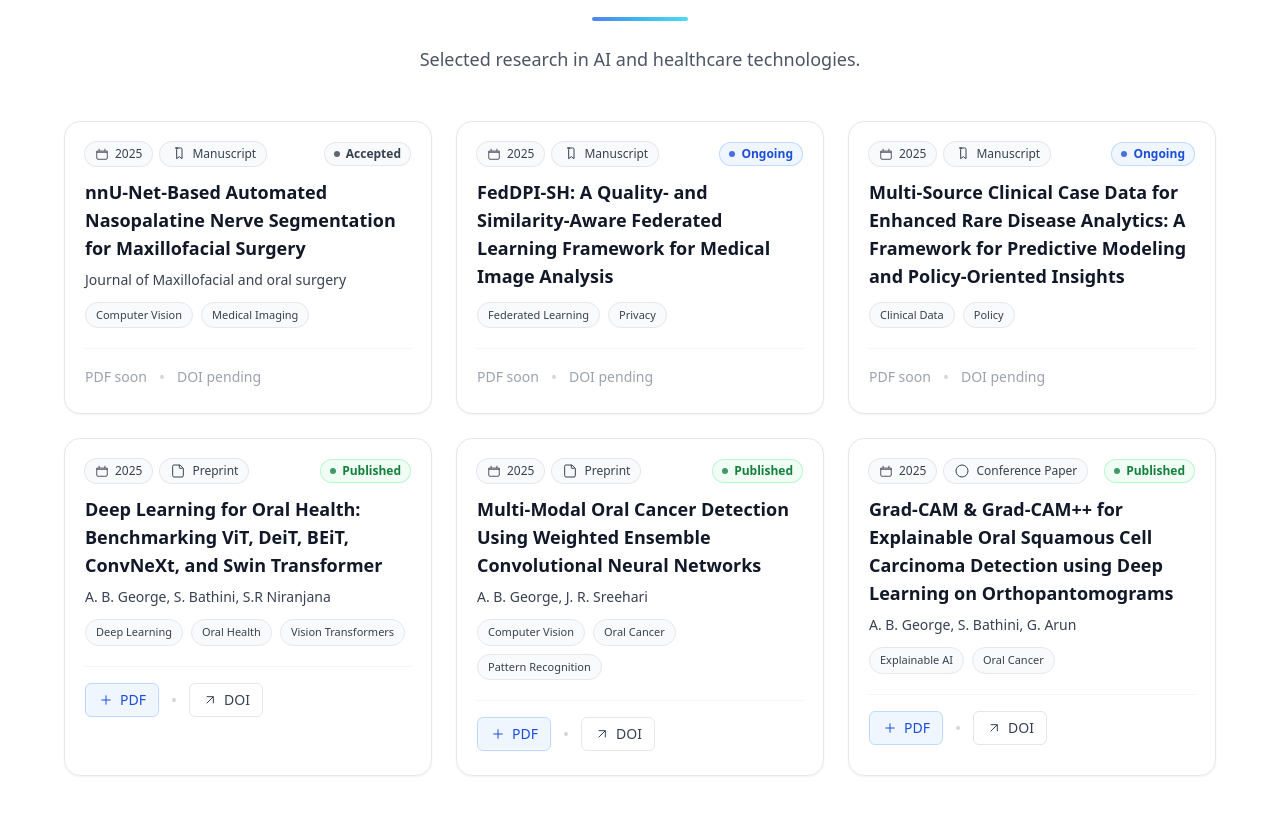
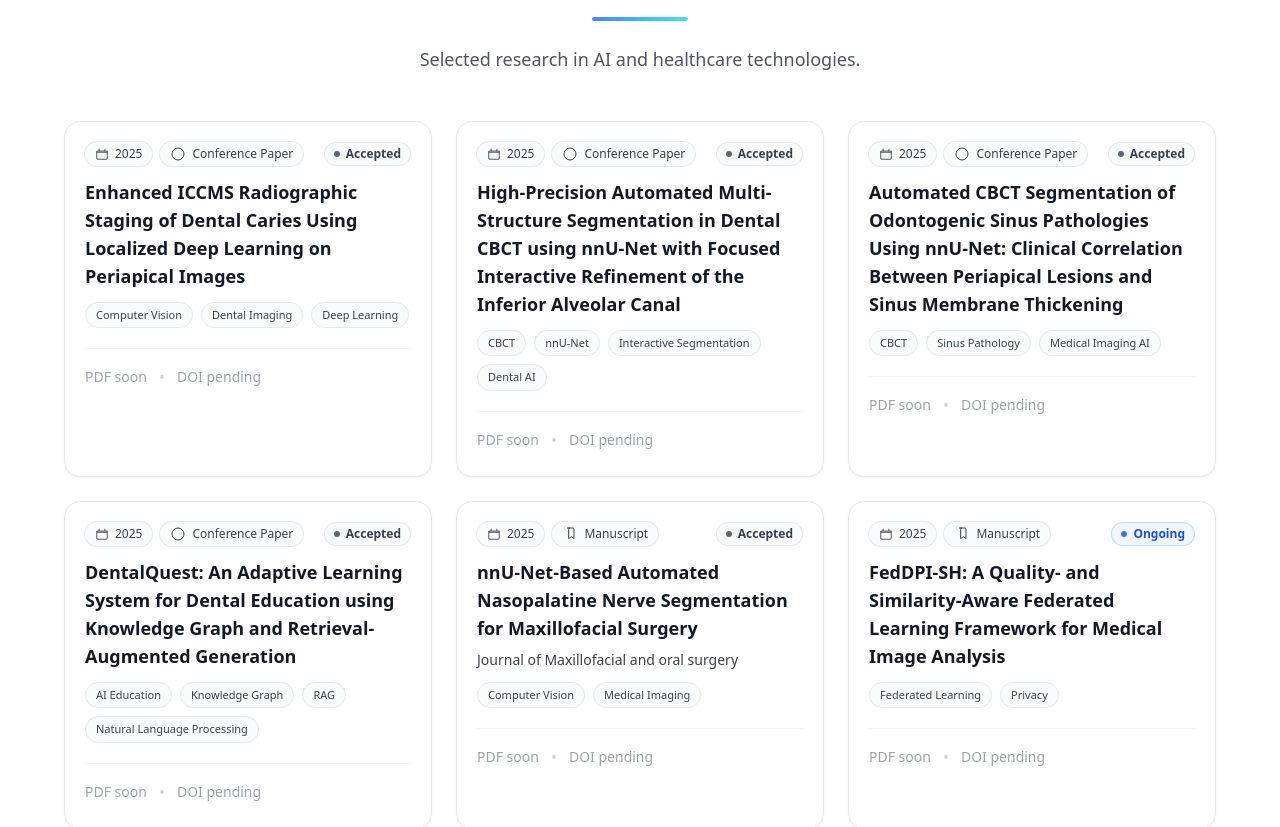
Before and after one commit to dicemed/website, a React (Create React App) app: page / in a window 1280 px wide. Shown: the part 2192-3019 px from the top of the page. Built offline with nearby package versions, Linux system fonts and the light colour scheme.

Commit message:
Apply the next set of changes to the release branch

```diff
--- a/src/Components/DiceMed.js
+++ b/src/Components/DiceMed.js
@@ -32,6 +32,8 @@ import { Swiper, SwiperSlide } from "swiper/react";
 import { Navigation, Pagination } from "swiper/modules";
 import miccai from "../Assets/miccai.png";
 import smart from "../Assets/smart.png"
+import paper from "../Assets/Best paper.jpg"
+import accepted from "../Assets/accepted.jpg"
 
 //Localized Achievements Component
 const AchievementsCarousel = () => {
@@ -40,6 +42,59 @@ const AchievementsCarousel = () => {
   const [paused, setPaused] = useState(false);
 
   const cards = [
+    <motion.div
+  whileHover={{ y: -6, scale: 1.01 }}
+  transition={{ type: "spring", stiffness: 220, damping: 24 }}
+  className="relative bg-white rounded-3xl shadow-md hover:shadow-xl ring-1 ring-gray-100
+             transition-all duration-500 overflow-hidden max-w-5xl mx-auto p-0"
+>
+  {/* Header */}
+  <div className="bg-gradient-to-r from-emerald-100 via-teal-50 to-cyan-100
+                  text-gray-800 py-5 px-8 text-left border-b border-gray-200">
+    <h3 className="text-xl md:text-2xl font-semibold">
+      AIHC Conference 2025 — Best Paper Award
+    </h3>
+    <p className="text-gray-600 text-sm md:text-base mt-1">
+      Track: Computer Vision & Artificial Intelligence
+    </p>
+  </div>
+
+  {/* Content */}
+  <div className="p-8 md:p-10 bg-gradient-to-br from-emerald-50 via-white to-cyan-50
+                  text-center flex flex-col items-center space-y-6">
+    <p className="text-gray-700 text-lg text-justify leading-relaxed max-w-3xl">
+      DiceMed received the <strong>Best Paper Award</strong> at the
+      <strong> AIHC Conference 2025</strong> for our work on automated CBCT-based
+      segmentation of odontogenic sinus pathologies.
+      The study established a clinically significant spatial correlation between
+      <em> periapical lesions</em> and <em>sinus membrane thickening</em>,
+      reinforcing the role of AI-driven maxillofacial imaging in diagnostic
+      decision support.
+    </p>
+
+    {/* PDF CTA */}
+    <a
+      href="https://drive.google.com/file/d/1IwqZeV2j7VMBoM_JVcFSpyYdH6-uu00B/view?usp=sharing"
+      target="_blank"
+      rel="noopener noreferrer"
+      className="inline-flex items-center gap-2 px-5 py-2.5 rounded-lg
+                 bg-gradient-to-r from-emerald-600 to-teal-500
+                 text-white text-sm font-semibold shadow-md
+                 hover:from-emerald-700 hover:to-teal-600
+                 transition-all duration-300"
+    >
+      <i className="fas fa-file-pdf"></i>
+      View Best Paper (PDF)
+    </a>
+
+    {/* Footer badge */}
+    <div className="flex justify-center items-center gap-3 text-emerald-700 font-medium text-sm">
+      <i className="fas fa-award text-emerald-600"></i>
+      Best Paper • Dental CBCT • Medical Imaging AI
+    </div>
+  </div>
+</motion.div>,
+
     // MICCAI 2025 CARD
     <motion.div
       whileHover={{ y: -6, scale: 1.01 }}
@@ -98,6 +153,7 @@ const AchievementsCarousel = () => {
         </div>
       </div>
     </motion.div>,
+
 
     // PATENT CARD — UK Design Patent
 <motion.div
@@ -612,6 +668,55 @@ const DiceMed = () => {
           {(() => {
             const publications = [
               {
+                title:"Enhanced ICCMS Radiographic Staging of Dental Caries Using Localized Deep Learning on Periapical Images",
+                year: 2025,
+                venue: "AIHC Conference",
+                authors: "",
+                type: "Conference Paper",
+                status: "Accepted",
+                doi: "",
+                pdf: "",
+                note: "Computer Vision • Dental Imaging • Deep Learning"
+              },
+
+              {
+                title:"High-Precision Automated Multi-Structure Segmentation in Dental CBCT using nnU-Net with Focused Interactive Refinement of the Inferior Alveolar Canal",
+                year: 2025,
+                venue: "AIHC Conference",
+                authors: "",
+                type: "Conference Paper",
+                status: "Accepted",
+                doi: "",
+                pdf: "",
+                note: "CBCT • nnU-Net • Interactive Segmentation • Dental AI"
+              },
+
+              {
+                title: "Automated CBCT Segmentation of Odontogenic Sinus Pathologies Using nnU-Net: Clinical Correlation Between Periapical Lesions and Sinus Membrane Thickening",
+                year: 2025,
+                venue: "AIHC Conference",
+                authors: "",
+                type: "Conference Paper",
+                status: "Accepted",
+                doi: "",
+                pdf: "",
+                note: "CBCT • Sinus Pathology • Medical Imaging AI"
+              },
+
+              {
+                title:"DentalQuest: An Adaptive Learning System for Dental Education using Knowledge Graph and Retrieval-Augmented Generation",
+                year: 2025,
+                venue: "AIHC Conference",
+                authors: "",
+                type: "Conference Paper",
+                status: "Accepted",
+                doi: "",
+                pdf: "",
+                note: "AI Education • Knowledge Graph • RAG • Natural Language Processing"
+              },
+
+
+              {
                 title:
                   "nnU-Net-Based Automated Nasopalatine Nerve Segmentation for Maxillofacial Surgery",
                 year: 2025,
@@ -1318,6 +1423,51 @@ const DiceMed = () => {
           {(() => {
             const news = [
             {
+              id: "aihc-2025-best-paper",
+              title: "DiceMed Wins Best Paper Award at AIHC 2025",
+              date: "2025-12-12",
+              location: "AIHC Conference",
+              summary:"DiceMed received the Best Paper Award at the AIHC 2025 Conference under the Computer Vision & AI track for its work on automated CBCT-based segmentation of odontogenic sinus pathologies. The award-winning paper presents a deep learning pipeline using nnU-Net to segment key maxillofacial structures and analyze the spatial correlation between periapical lesions and sinus membrane thickening, demonstrating clinically meaningful insights and improved diagnostic efficiency. ",
+              image: paper,
+              tags: ["Award", "AIHC 2025", "Best Paper", "Dental AI"],
+              ctaLabel: "",
+              ctaHref: "#publications"
+            },
+            {
+              id: "aihc-2025-accepted-papers",
+              title: "Four DiceMed Papers Accepted at AIHC 2025 Across AI Tracks",
+              date: "2025-12-11",
+              location: "AIHC Conference",
+              summary: "Four research papers authored by DiceMed were accepted at the AIHC 2025 Conference, reflecting the organization’s contributions across the Computer Vision & AI and AI & Natural Language Processing tracks. The accepted works address automated radiographic staging of dental caries, high-precision multi-structure segmentation in dental CBCT, deep learning–based analysis of odontogenic sinus pathologies, and AI-driven adaptive learning systems for dental education.",
+              image: accepted,
+              tags: ["AIHC 2025", "Accepted Papers", "Dental AI", "Computer Vision & AI", "AI & NLP"],
+              ctaLabel: "",
+              ctaHref: "#publications",
+              papers: [
+                  {
+                    id: 178,
+                    title: "Enhanced ICCMS Radiographic Staging of Dental Caries Using Localized Deep Learning on Periapical Images",
+                    track: "Computer Vision & AI"
+                  },
+                  {
+                    id: 179,
+                    title: "High-Precision Automated Multi-Structure Segmentation in Dental CBCT Using nnU-Net with Focused Interactive Refinement of the Inferior Alveolar Canal",
+                    track: "Computer Vision & AI"
+                  },
+                  {
+                    id: 181,
+                    title: "Automated CBCT Segmentation of Odontogenic Sinus Pathologies Using nnU-Net: Clinical Correlation Between Periapical Lesions and Sinus Membrane Thickening",
+                    track: "Computer Vision & AI"
+                  },
+                  {
+                    id: 184,
+                    title: "DentalQuest: An Adaptive Learning System for Dental Education Using Knowledge Graph and Retrieval-Augmented Generation",
+                    track: "AI & Natural Language Processing"
+                  }
+                ]
+            },
+
+            {
               id: "ieee-icrm-2025-smartorai",
               title: "Presented SmartOR-AI at IEEE International Conference on Robotics & Mechatronics (ICRM 2025)",
               date: "2025-11-08",
@@ -1336,7 +1486,7 @@ const DiceMed = () => {
               date: "2025-10-25",
               location: "Daejeon, South Korea",
               summary:"Proud to announce that DiceMed achieved **3rd place** in Task 1 of the MICCAI STSR 2025 Challenge — focused on semi-supervised segmentation of teeth and pulp root canals in 3D CBCT scans. The task required precise delineation of permanent teeth (including wisdom teeth) and their root pulp canals, using only 30 labeled and 300 unlabeled CBCT volumes. Our nnU-Net-based pipeline, optimized for high Dice and NSD scores, delivered robust generalization across varying scan qualities, earning top-tier accuracy and efficiency metrics among global participants.",
-              image: newsImg6, // ← use a relevant new image
+              image: newsImg6,
               tags: ["Competition","MICCAI 2025","STSR 2025", "3D Segmentation", "CBCT", "Dental AI",],
               ctaLabel: "View Challenge Page",
               ctaHref: "https://www.codabench.org/competitions/6468/#/results-tab",
@@ -1347,7 +1497,7 @@ const DiceMed = () => {
               date: "2025-10-25",
               location: "Daejeon, South Korea",
               summary:"DiceMed clinched **1st place** in Task 2 of the MICCAI STSR 2025 Challenge — the Crown and Root Registration task for intraoral (IOS) and CBCT scans. Our solution leveraged a PointNetLK-based rigid registration module, achieving sub-millimeter alignment accuracy and efficient inference times. This work bridges the gap between 3D radiographic and surface-scan data, enabling clinically reliable multimodal fusion for digital dentistry workflows. Huge thanks to the STSR 2025 organizers and the ODIN Workshop at MICCAI for this recognition.",
-              image: newsImg7, // ← use another relevant image
+              image: newsImg7,
               tags: ["Award","MICCAI 2025", "STSR 2025","Registration", "CBCT", "PointNetLK", "Dental Imaging",],
               ctaLabel: "View Official Results",
               ctaHref: "https://www.codabench.org/competitions/6470/#/results-tab",
```
Also changed, not shown: src/Assets/Best paper.jpg (added), src/Assets/accepted.jpg (added).
